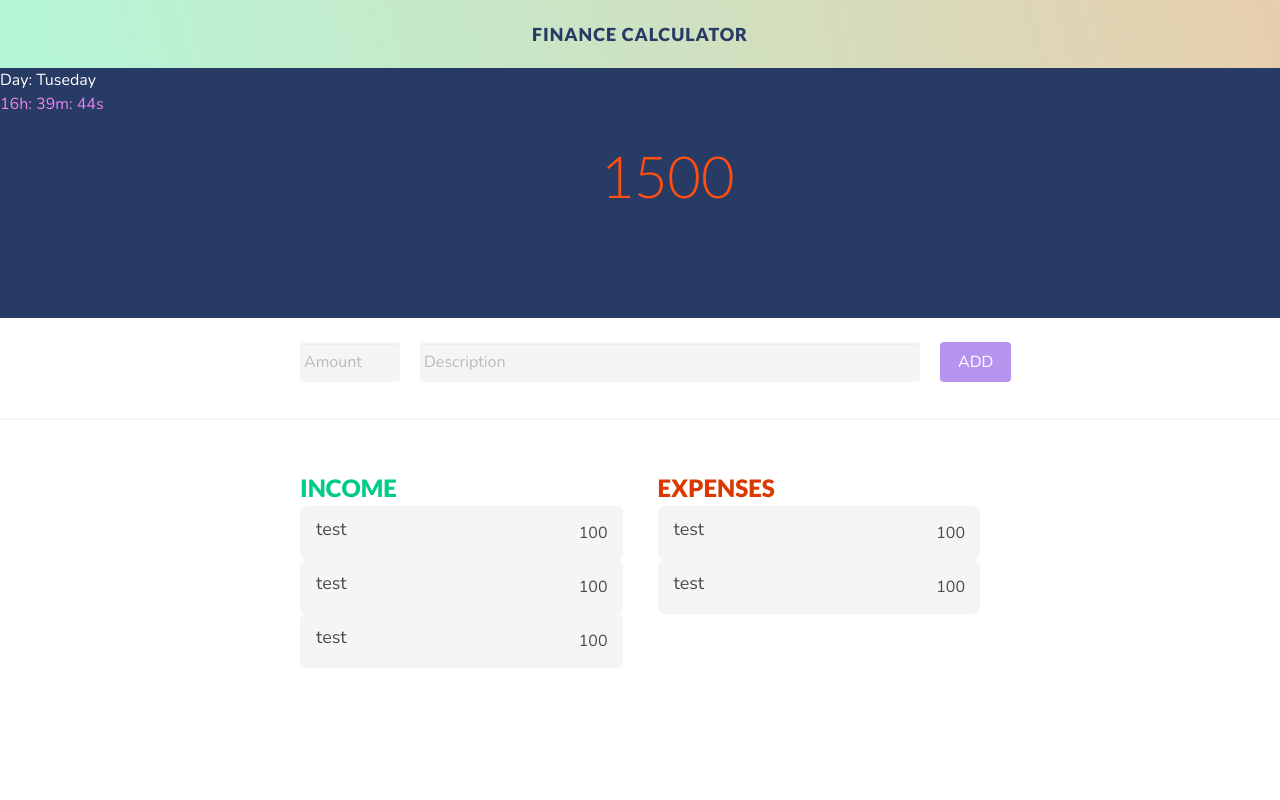
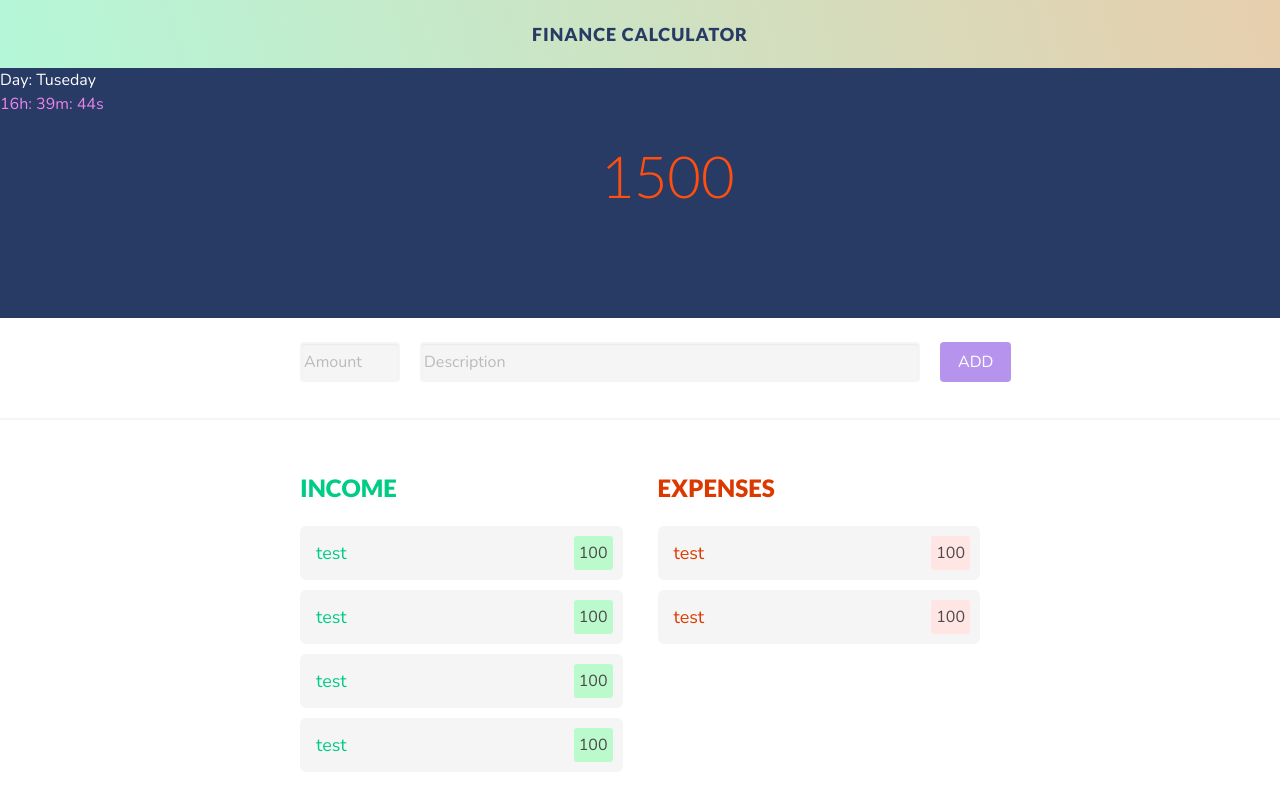
Before and after one commit to androIvanov/FinanceAngular, an Angular app: page / in a window 1280 px wide. Shown: the top 800 px of the page. Built offline with nearby package versions, Linux system fonts and the light colour scheme.

Commit message:
Added delete button and hover transitions

```diff
--- a/src/app/budget-item-list/budget-item-card/budget-item-card.component.html
+++ b/src/app/budget-item-list/budget-item-card/budget-item-card.component.html
@@ -1,10 +1,12 @@
 <div class="root">
-    <div class="budget-item">
+    <div class="budget-item" [ngClass]="{ 'income': isIncome, 'expense' : !isIncome }">
         <div class="description">
             <p>test</p>
         </div>
         <div class="amount">
             100
         </div>
+
     </div>
+    <div class="x-icon-button"></div>
 </div>
--- a/src/app/budget-item-list/budget-item-card/budget-item-card.component.scss
+++ b/src/app/budget-item-list/budget-item-card/budget-item-card.component.scss
@@ -3,6 +3,39 @@
 .root{
     display: flex;
     width: 100%;
+    margin-bottom: 10px;
+    position: relative;
+
+    &:hover{
+        .x-icon-button{
+            opacity: 1;
+            transform: scale(1);
+        }
+    }
+
+    .x-icon-button{
+        position: absolute;
+        height: 30px;
+        width: 30px;
+        background: coral;
+        border-radius: 20px;
+        background-image: url('../../../assets/61391.svg');
+        background-size: 20px;
+        background-repeat: no-repeat;
+        background-position: center;
+        right: -13px;
+        top: -17px;
+        cursor: pointer;
+
+        transition: opacity 0.3s ease-out, transform 0.1s ease-out;
+
+        transform: scale(0);
+        opacity: 0;
+
+        &:hover{
+            transform: scale(1.7);
+        }
+    }
 }
 
 .budget-item{
@@ -13,10 +46,17 @@
     border-radius: 6px;
     cursor: pointer;
 
+    transition: background-color 0.2s ease-out ;
+    &:hover{
+        background-color: darken($light-grey, 10%);
+    }
+
     .description{
+        display: flex;
         flex-grow: 1;
         font-size: 18px;
         margin-left: 6px;
+        align-items: center;
     }
     .amount{
         padding: 5px;
--- a/src/app/budget-item-list/budget-item-card/budget-item-card.component.ts
+++ b/src/app/budget-item-list/budget-item-card/budget-item-card.component.ts
@@ -1,4 +1,4 @@
-import { Component, OnInit } from '@angular/core';
+import { Component, Input, OnInit } from '@angular/core';
 
 @Component({
   selector: 'app-budget-item-card',
@@ -7,6 +7,8 @@ import { Component, OnInit } from '@angular/core';
 })
 export class BudgetItemCardComponent implements OnInit {
 
+  @Input() isIncome: boolean = true;
+
   constructor() { }
 
   ngOnInit(): void {
--- a/src/app/budget-item-list/budget-item-list.component.html
+++ b/src/app/budget-item-list/budget-item-list.component.html
@@ -2,15 +2,16 @@
     <div class="budget-items-container">
         <div class="income-column">
             <h1>Income</h1>
-            <app-budget-item-card></app-budget-item-card>
-            <app-budget-item-card></app-budget-item-card>
+            <app-budget-item-card [isIncome]=true></app-budget-item-card>
+            <app-budget-item-card [isIncome]=true></app-budget-item-card>
+            <app-budget-item-card [isIncome]=true></app-budget-item-card>
             <app-budget-item-card></app-budget-item-card>
         </div>
 
         <div class="expenses-column">
             <h1>Expenses</h1>
-            <app-budget-item-card></app-budget-item-card>
-            <app-budget-item-card></app-budget-item-card>
+            <app-budget-item-card [isIncome]=false></app-budget-item-card>
+            <app-budget-item-card [isIncome]=false></app-budget-item-card>
         </div>
     </div>
 </section>
--- a/src/app/budget-item-list/budget-item-list.component.scss
+++ b/src/app/budget-item-list/budget-item-list.component.scss
@@ -24,6 +24,7 @@
                 font-size: 24px;
                 font-weight: 900;
                 text-transform: uppercase;
+                margin-bottom: 20px;
             }
         }
 
```
Also changed, not shown: src/assets/61391.svg (added).
